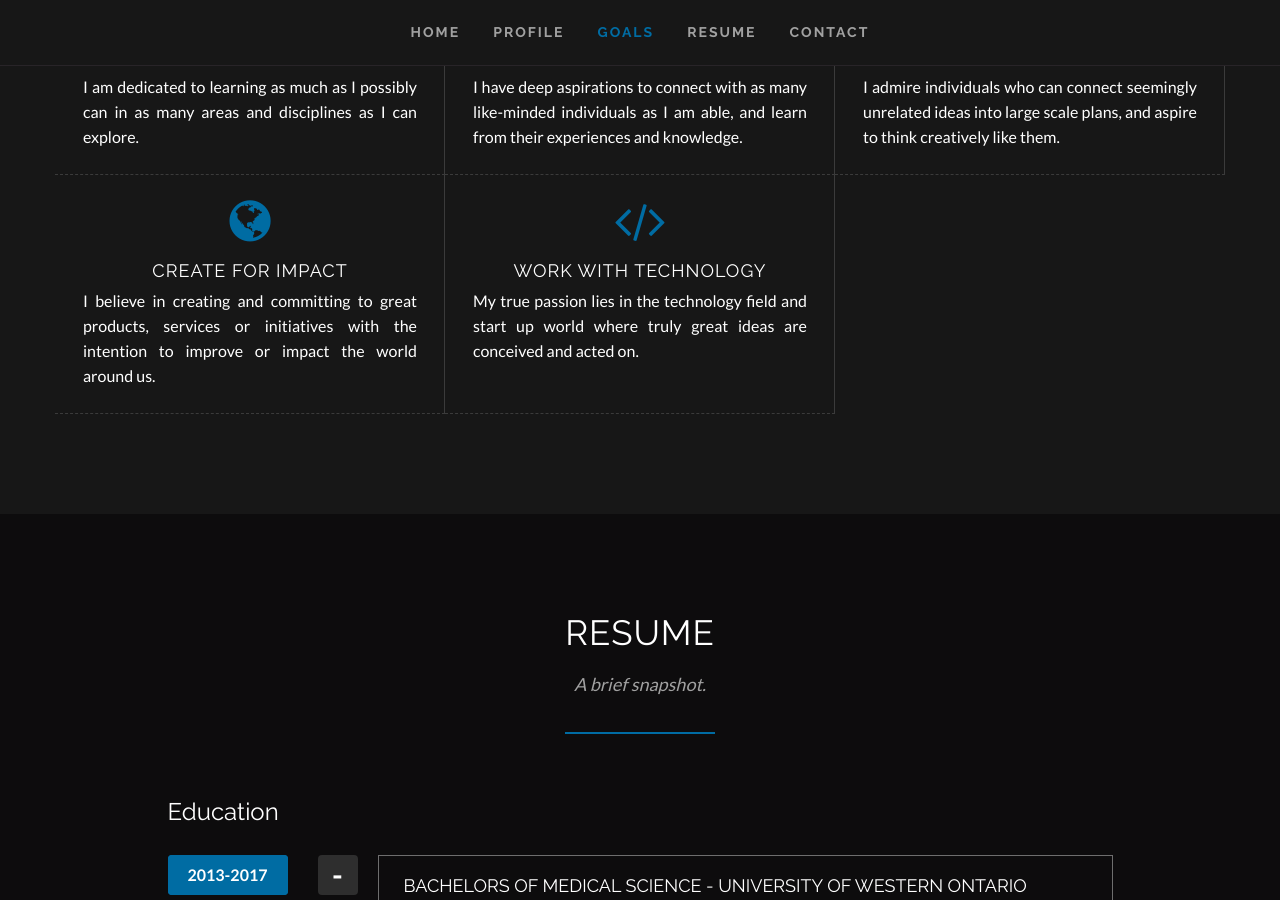
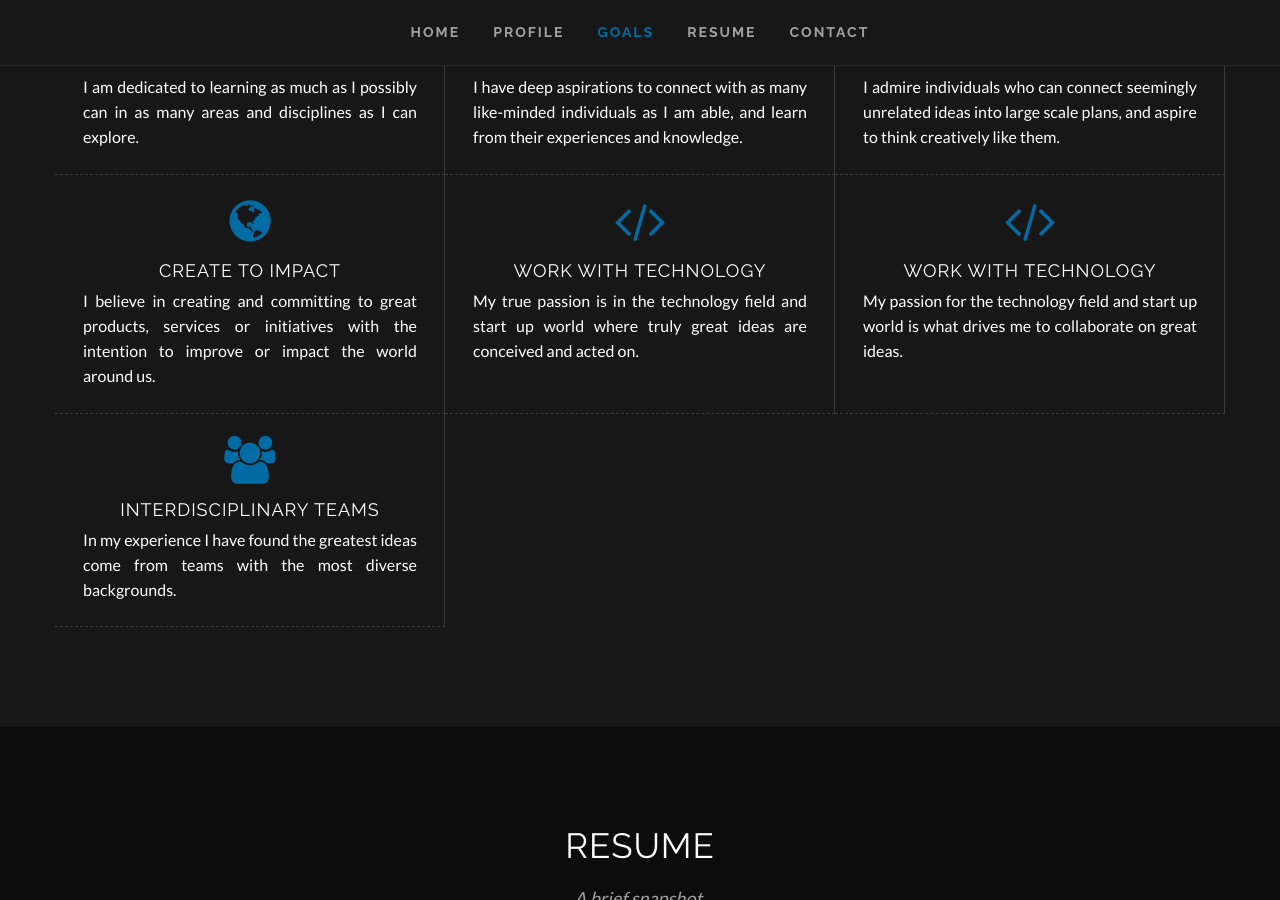
Before and after one commit to clearcareer/RobertSimoes, a Jekyll site: the page built from index.html, in a window 1280 px wide and 900 px high, scrolled down 1896 px. Built offline with Jekyll 4.4.1, drawn with Linux system fonts in a browser that asks for light colours; some web fonts are replaced.

Commit message:
Updated '/index.html' via CloudCannon

```diff
--- a/index.html
+++ b/index.html
@@ -21,12 +21,18 @@
   - name: Think Big
     icon: cogs
     description: 'I admire individuals who can connect seemingly unrelated ideas into large scale plans, and aspire to think creatively like them.'
-  - name: Create for Impact
+  - name: Create  to Impact
     icon: globe
     description: 'I believe in creating and committing to great products, services or initiatives with the intention to improve or impact the world around us.'
   - name: Work with Technology
     icon: code
-    description: My true passion lies in the technology field and start up world where truly great ideas are conceived and acted on.
+    description: My true passion is in the technology field and start up world where truly great ideas are conceived and acted on.
+  - name: Work with Technology
+    icon: code
+    description: My passion for the technology field and start up world is what drives me to collaborate on great ideas.
+  - name: Interdisciplinary teams
+    icon: group
+    description: In my experience I have found the greatest ideas come from teams with the most diverse backgrounds.
 education:
   - number: 1
     years: 2013-2017
@@ -171,7 +177,7 @@
                         <div class="profile-picture style-two">
                             <img src="{{ page.profilepic_path }}" alt="profile picture" class="img-responsive" />
 
-                            <h4 class="title editable">Graphic Designer</h4>
+                            <h4 class="title editable"></h4>
                         </div>
                     </div>
                     <!-- //PROFILE PICTURE END -->
```
